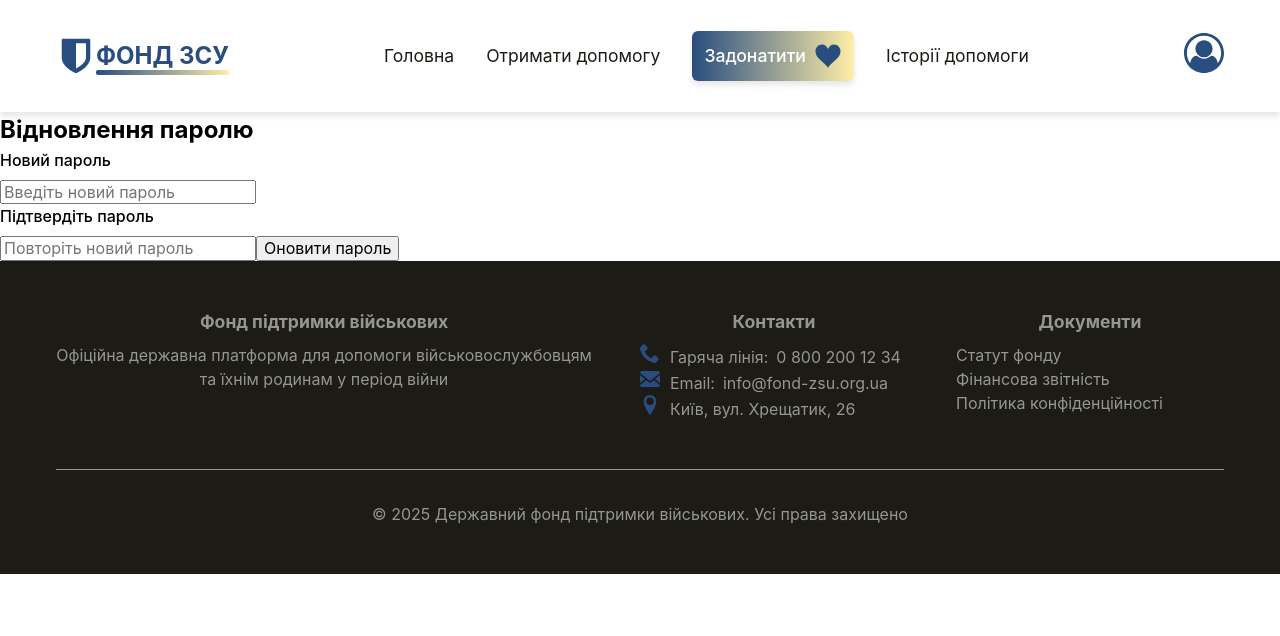
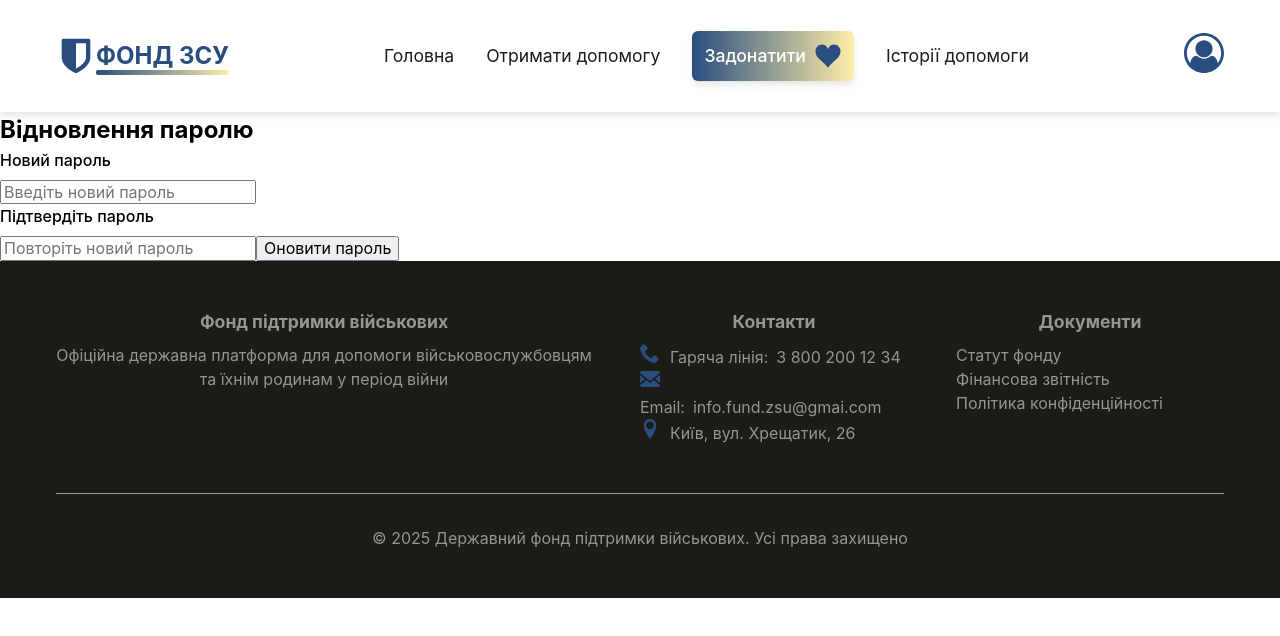
Before and after one commit to HannaTkachenko2204/support-fund-front, a React (Vite) app: page /reset-password in a window 1280 px wide. Shown: the top 636 px of the page. Built offline with nearby package versions, Linux system fonts and the light colour scheme; no server answers.

Commit message:
Update Footer.tsx

```diff
--- a/src/components/Footer/Footer.tsx
+++ b/src/components/Footer/Footer.tsx
@@ -25,7 +25,7 @@ const Footer: FC<FooterProps> = () => {
                     <use xlinkHref="/assets/icons/icons.svg#icon-phone"></use>
                   </svg>
                   Гаряча лінія:
-                  <a href="tel:38002001234">0 800 200 12 34</a>
+                  <a href="tel:38002001234">3 800 200 12 34</a>
                 </span>
               </li>
               <li>
@@ -34,7 +34,7 @@ const Footer: FC<FooterProps> = () => {
                     <use xlinkHref="/assets/icons/icons.svg#icon-envelope"></use>
                   </svg>
                   Email:
-                  <a href="mailto:info@fond-svo.ru">info@fond-zsu.org.ua</a>
+                  <a href="mailto:info.fund.zsu@gmai.com">info.fund.zsu@gmai.com</a>
                 </span>
               </li>
               <li>
```
